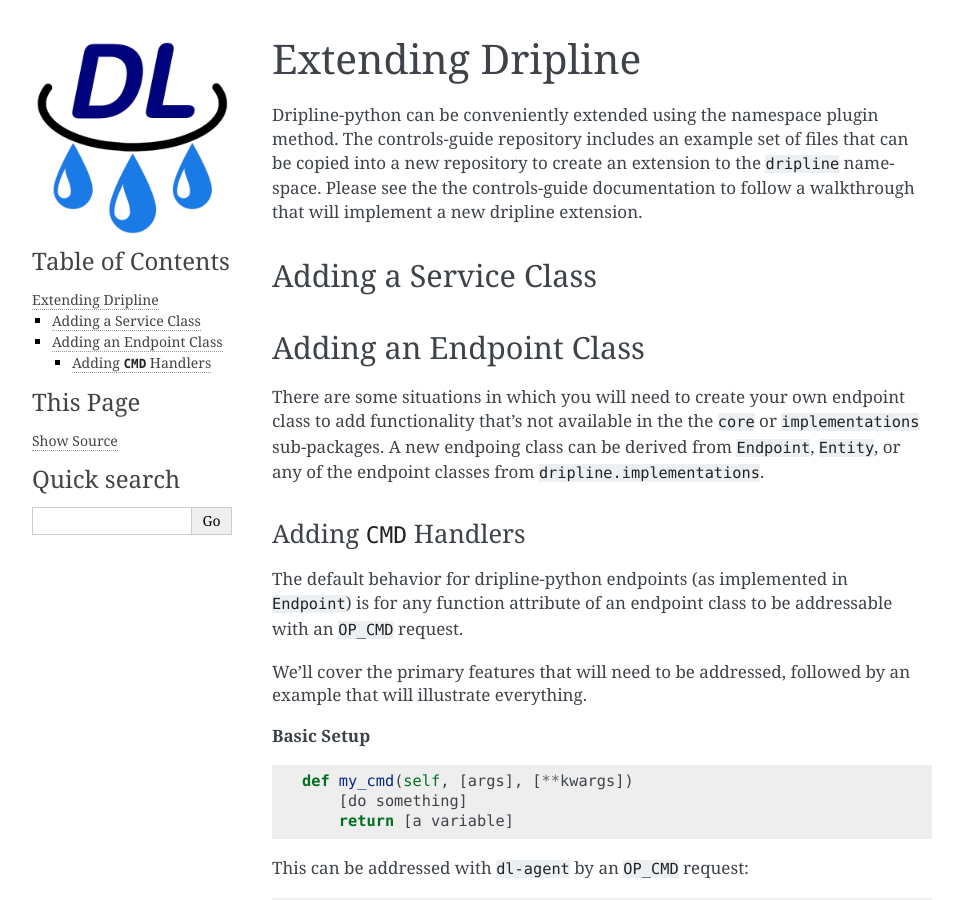
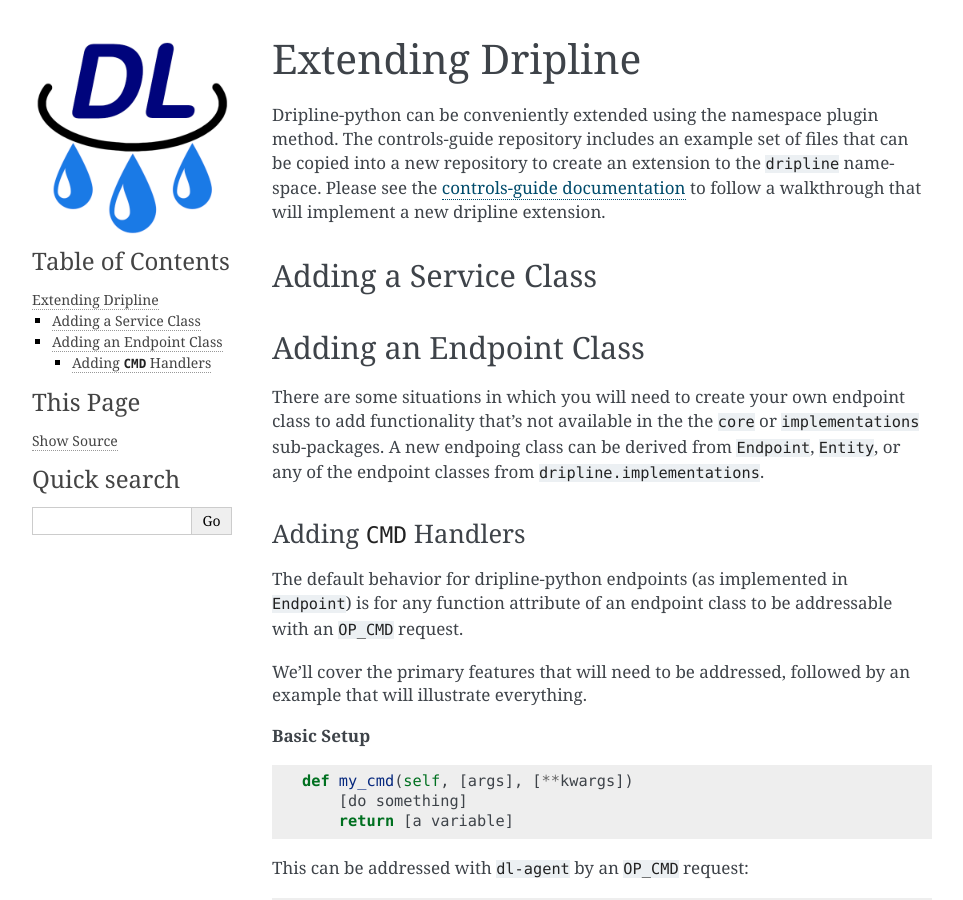
Before and after one commit to driplineorg/dripline-python, a Sphinx documentation site: the page built from doc/extending.rst, in a window 1280 px wide and 900 px high. Shown: the whole window, without its empty margins (148-1111 px from the left). Built offline with Sphinx 7.4.7, drawn with Linux system fonts in a browser that asks for light colours; pages that are not in the unit, such as notebooks, are missing from menus.

Commit message:
Adding the missing link(!)

```diff
--- a/doc/extending.rst
+++ b/doc/extending.rst
@@ -4,7 +4,8 @@ Extending Dripline
 
 Dripline-python can be conveniently extended using the namespace plugin method.  The controls-guide
 repository includes an example set of files that can be copied into a new repository to create
-an extension to the ``dripline`` namespace.  Please see the the controls-guide documentation
+an extension to the ``dripline`` namespace.  Please see the
+`controls-guide documentation <https://controls-guide.readthedocs.io/en/latest/>`_
 to follow a walkthrough that will implement a new dripline extension.
 
 Adding a Service Class
```
